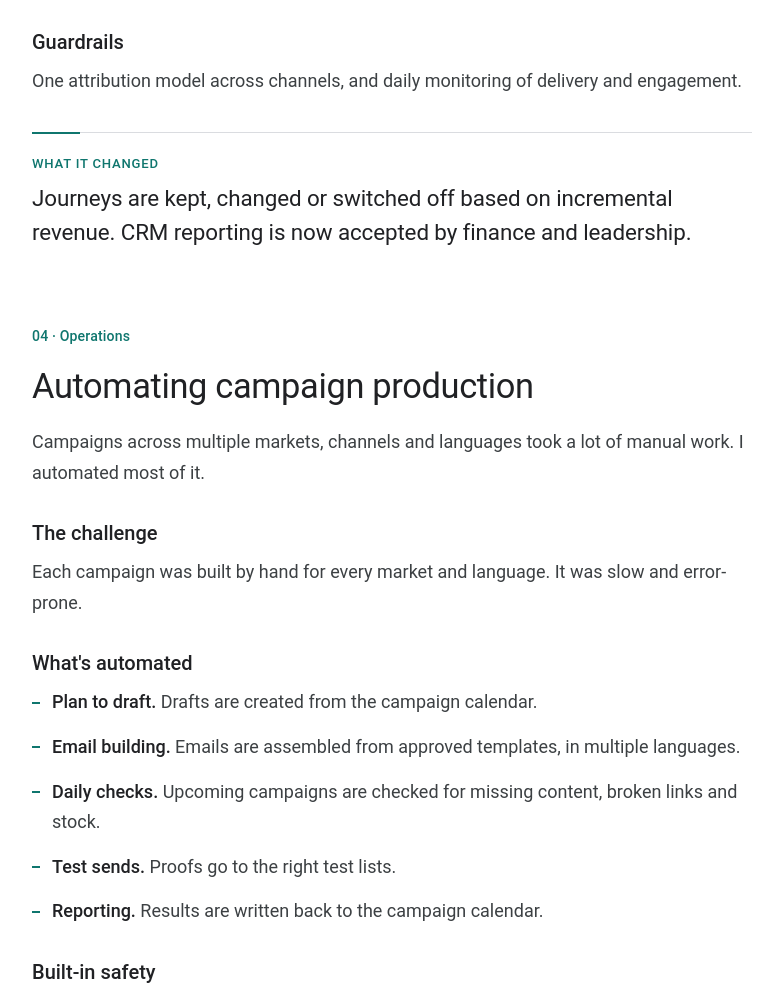
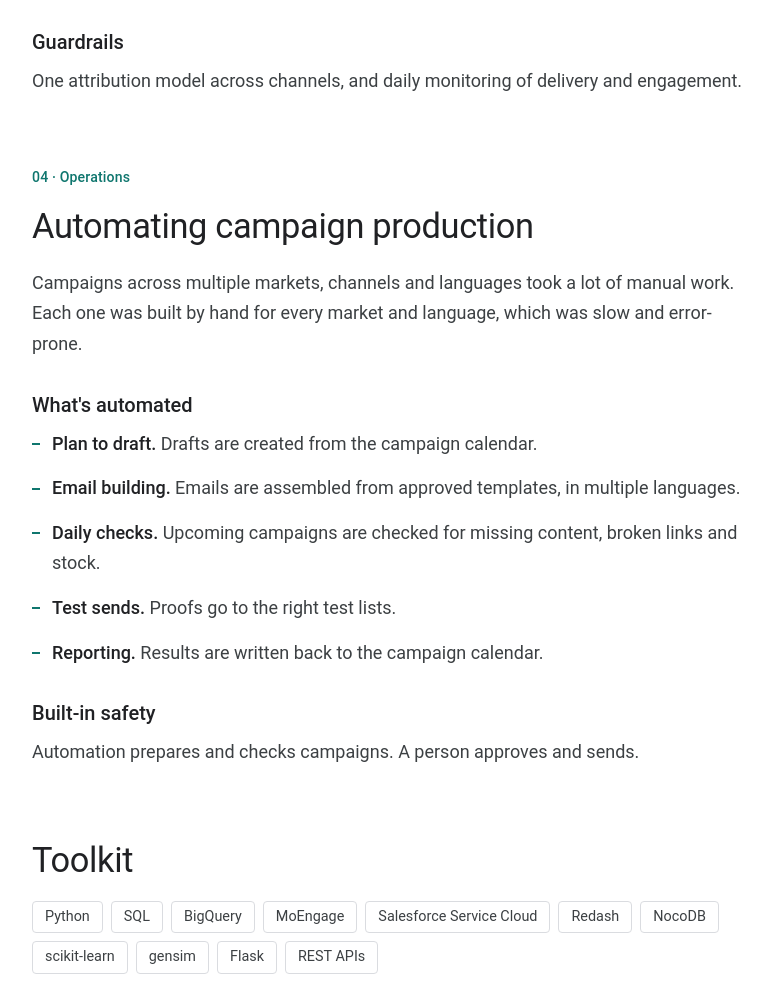
Before and after one commit to d3vsuthar/crm, a plain HTML site: page index.html in a window 1280 px wide. Shown: the part 3164-4153 px from the top of the page, without its empty margins (360-1134 px from the left). Drawn offline with Linux system fonts and the light colour scheme; a web font is replaced by a local one.

Commit message:
Remove What it changed callouts; fold campaign challenge into intro
Co-Authored-By: Claude Opus 5.5 <noreply@anthropic.com>

```diff
--- a/index.html
+++ b/index.html
@@ -108,12 +108,6 @@ h2 { font-size: clamp(1.7rem, 3.4vw, 2.15rem); line-height: 1.2; font-weight: 40
 h3 { font-size: 1.25rem; line-height: 1.35; font-weight: 500; }
 .sub { display: grid; gap: 10px; margin-top: 12px; }
 .intro p + p { margin-top: 16px; }
-
-/* result callout */
-.result { border-top: 1px solid var(--line); padding: 22px 0 6px; display: grid; gap: 10px; margin-top: 16px; position: relative; }
-.result::before { content: ""; position: absolute; top: -1px; left: 0; width: 48px; height: 2px; background: var(--accent); }
-.result p { font: 400 clamp(1.2rem, 2.4vw, 1.4rem)/1.5 var(--display); color: var(--ink); letter-spacing: -0.005em; }
-.result .eyebrow { font-size: 0.82rem; letter-spacing: 0.06em; text-transform: uppercase; }
 
 .journeys { list-style: none; margin: 0; padding: 0; display: grid; grid-template-columns: repeat(2, minmax(0, 1fr)); gap: 14px; }
 .journeys li { border: 1px solid var(--line); border-radius: 6px; padding: 20px; display: grid; gap: 6px; align-content: start; min-width: 0; }
@@ -245,15 +239,13 @@ footer .links { display: flex; flex-wrap: wrap; gap: 20px; }
           <div class="sub"><h3>Control groups</h3><p>Journeys and campaigns are compared against random holdout groups.</p></div>
           <div class="sub"><h3>Experiment design</h3><p>Each test has a hypothesis, a primary metric and a fixed duration, agreed before launch.</p></div>
           <div class="sub"><h3>Guardrails</h3><p>One attribution model across channels, and daily monitoring of delivery and engagement.</p></div>
-          <div class="result"><div class="eyebrow">What it changed</div><p>Journeys are kept, changed or switched off based on incremental revenue. CRM reporting is now accepted by finance and leadership.</p></div>
         </section>
 
         <!-- 4 · Campaign operations -->
         <section id="operations">
           <div class="eyebrow">04 · Operations</div>
           <h2>Automating campaign production</h2>
-          <p>Campaigns across multiple markets, channels and languages took a lot of manual work. I automated most of it.</p>
-          <div class="sub"><h3>The challenge</h3><p>Each campaign was built by hand for every market and language. It was slow and error-prone.</p></div>
+          <p>Campaigns across multiple markets, channels and languages took a lot of manual work. Each one was built by hand for every market and language, which was slow and error-prone.</p>
           <div class="sub"><h3>What's automated</h3>
             <ul class="ops">
               <li><b>Plan to draft.</b> Drafts are created from the campaign calendar.</li>
@@ -264,7 +256,6 @@ footer .links { display: flex; flex-wrap: wrap; gap: 20px; }
             </ul>
           </div>
           <div class="sub"><h3>Built-in safety</h3><p>Automation prepares and checks campaigns. A person approves and sends.</p></div>
-          <div class="result"><div class="eyebrow">What it changed</div><p>More campaigns with the same team, fewer errors and faster turnaround.</p></div>
         </section>
 
         <section id="toolkit">
```
